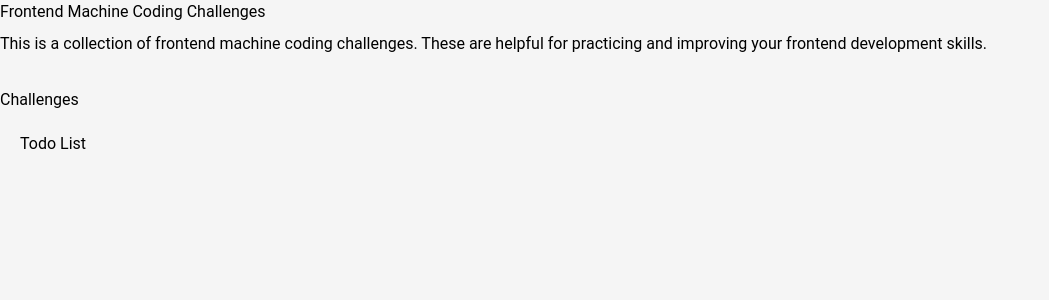
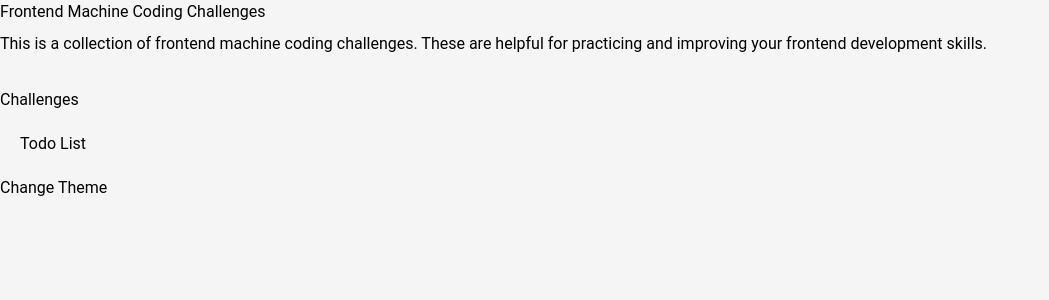
Before and after one commit to RakeshSangem/-machine-coding-tasks, a React (Vite) app: page / in a window 1280 px wide. Shown: the top 300 px of the page, without its empty margins (0-1049 px from the left). Built offline with nearby package versions, Linux system fonts and the light colour scheme.

Commit message:
Add theme toggle button to App component

```diff
--- a/src/App.jsx
+++ b/src/App.jsx
@@ -1,6 +1,16 @@
 import { Link } from 'react-router-dom';
+import { useContext } from 'react';
+import { ThemeContext } from './context/ThemeContext.tsx';
 
 export default function App() {
+  const { theme, setTheme } = useContext(ThemeContext);
+
+  console.log('theme', theme);
+
+  const toggleTheme = () => {
+    setTheme(theme === 'light' ? 'dark' : 'light');
+  };
+
   return (
     <div>
       <h1
@@ -39,6 +49,7 @@ export default function App() {
             </Link>
           </li>
         </ul>
+        <button onClick={toggleTheme}>Change Theme</button>
       </div>
     </div>
   );
--- /dev/null
+++ b/src/context/ThemeContext.tsx
@@ -0,0 +1,21 @@
+import React, { createContext, useState, PropsWithChildren } from 'react';
+
+type ThemeContextType = {
+  theme: string;
+  setTheme: React.Dispatch<React.SetStateAction<string>>;
+};
+
+export const ThemeContext = createContext<ThemeContextType>({
+  theme: 'light',
+  setTheme: () => {},
+});
+
+export const ThemeProvider: React.FC<PropsWithChildren<{}>> = (props) => {
+  const [theme, setTheme] = useState<string>('light');
+
+  return (
+    <ThemeContext.Provider value={{ theme, setTheme }}>
+      {props.children}
+    </ThemeContext.Provider>
+  );
+};
--- a/src/main.jsx
+++ b/src/main.jsx
@@ -6,6 +6,7 @@ import Todolist from './todolist/Todolist.jsx';
 import Counter from './counter/Counter.jsx';
 import Debounce from './debounce/Debounce.jsx';
 import App from './App.jsx';
+import { ThemeProvider } from './context/ThemeContext.tsx';
 
 const router = createBrowserRouter([
   {
@@ -28,6 +29,8 @@ const router = createBrowserRouter([
 
 ReactDOM.createRoot(document.getElementById('root')).render(
   <React.StrictMode>
-    <RouterProvider router={router} />
+    <ThemeProvider>
+      <RouterProvider router={router} />
+    </ThemeProvider>
   </React.StrictMode>
 );
```
